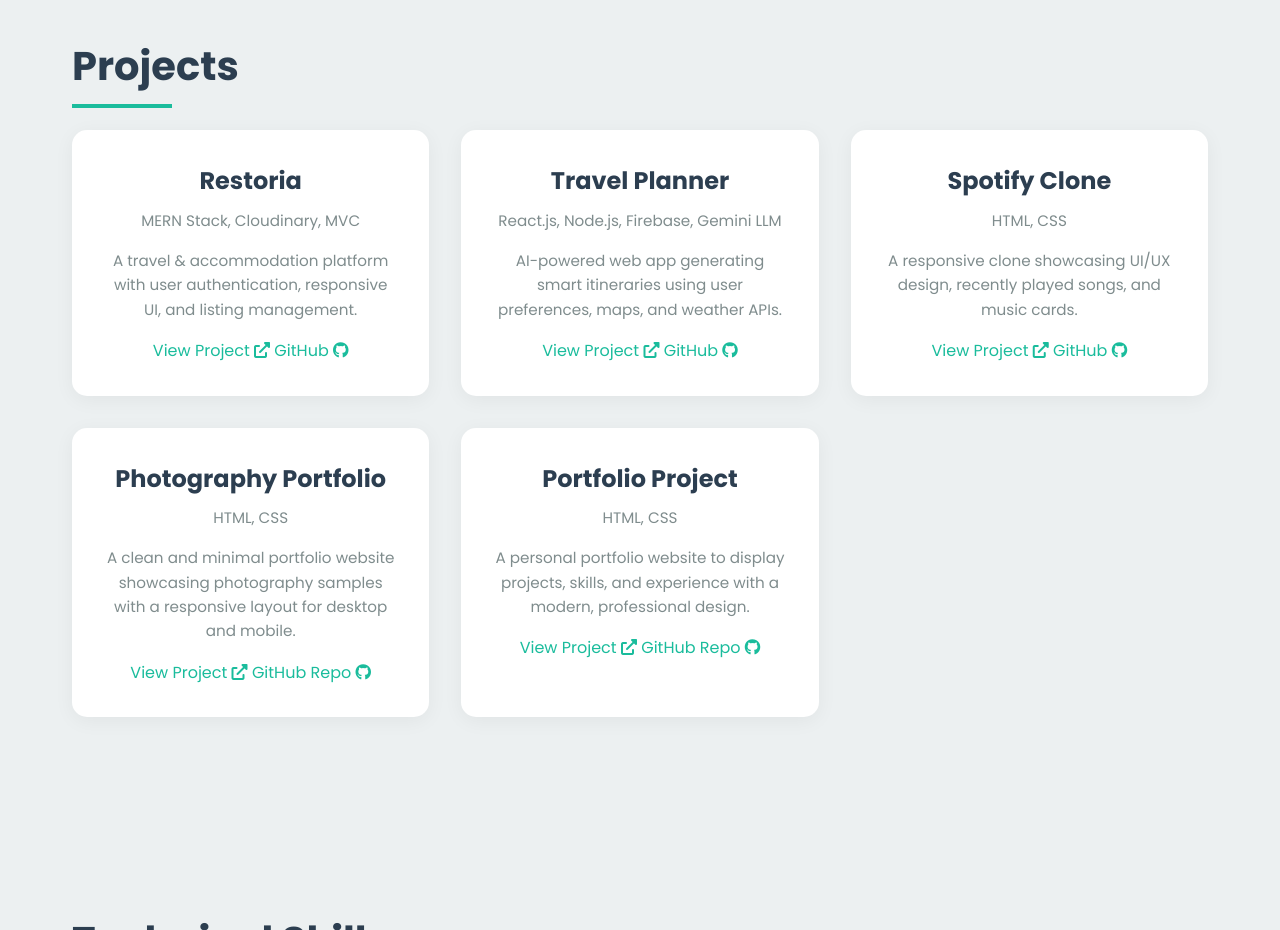
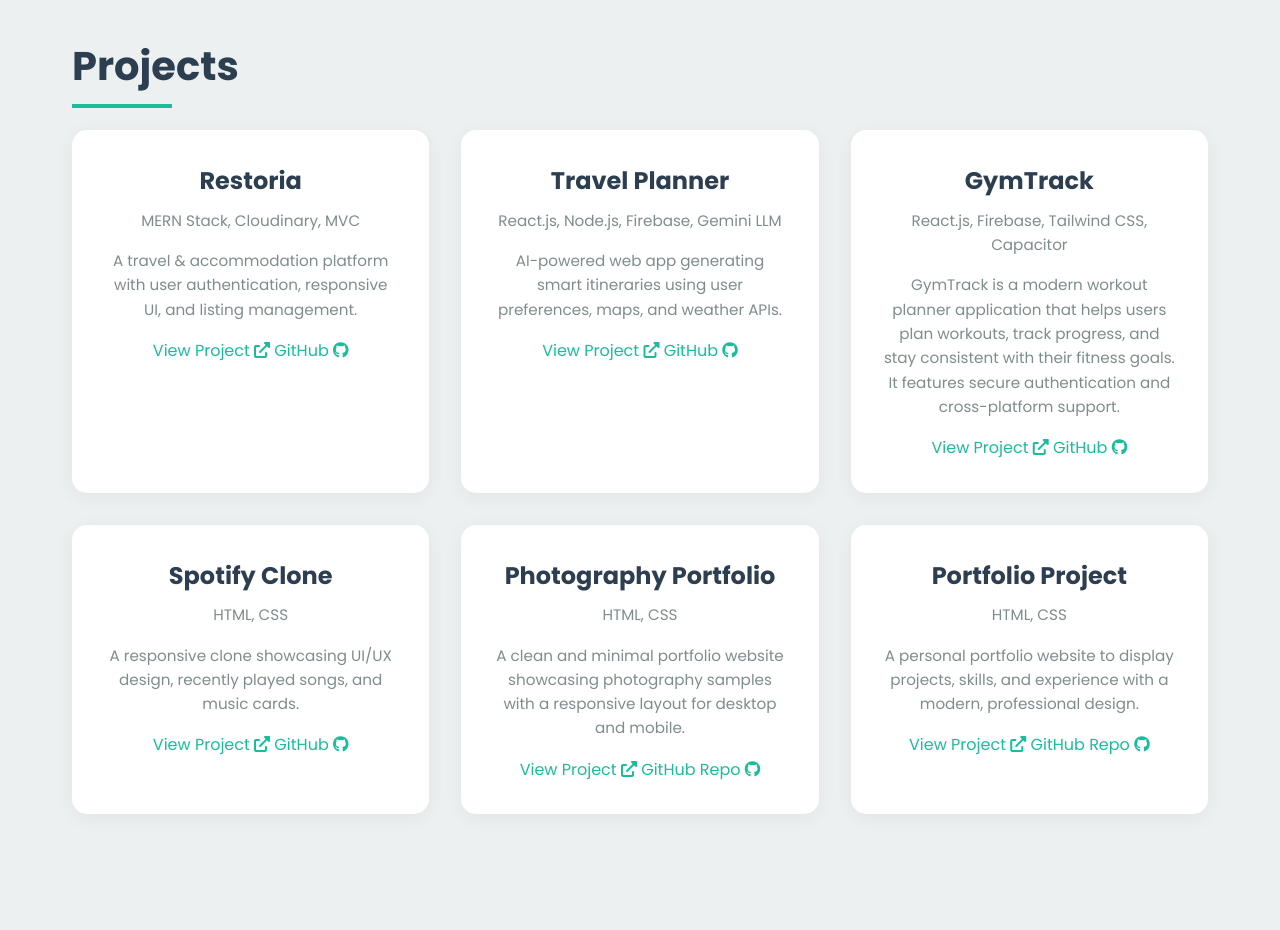
Before and after one commit to SambhavMishra8319/portfolio, a plain HTML site: page index.html in a window 1280 px wide. Shown: the part 1460-2390 px from the top of the page. Drawn offline with Linux system fonts and the light colour scheme.

Commit message:
Gymtrack added

```diff
--- a/index.html
+++ b/index.html
@@ -173,6 +173,36 @@
             ></a>
           </div>
         </div>
+ <!-- gymtrack -->
+        <div class="project-card">
+          <h3>GymTrack</h3>
+          <p class="project-tech">
+            React.js, Firebase, Tailwind CSS, Capacitor
+          </p>
+          <p>
+            GymTrack is a modern workout planner application that helps users
+            plan workouts, track progress, and stay consistent with their
+            fitness goals. It features secure authentication and cross-platform
+            support.
+          </p>
+          <div class="project-links">
+            <a
+              href="https://gymtrack-two.vercel.app/"
+              target="_blank"
+              class="link-btn"
+            >
+              View Project <i class="fas fa-external-link-alt"></i>
+            </a>
+            <a
+              href="https://github.com/SambhavMishra8319/Gym-Track"
+              target="_blank"
+              class="link-btn"
+            >
+              GitHub <i class="fab fa-github"></i>
+            </a>
+          </div>
+        </div>
+        <!-- sporty clone  -->
         <div class="project-card">
           <h3>Spotify Clone</h3>
           <p class="project-tech">HTML, CSS</p>
@@ -222,6 +252,8 @@
             </a>
           </div>
         </div>
+
+
 
         <!-- Portfolio Project -->
         <div class="project-card">
@@ -313,10 +345,7 @@
 
     <!-- Certificates Section -->
 
-    <section
-      id="certificate"
-      class="section certifications fade-in-up-delay"
-    >
+    <section id="certificate" class="section certifications fade-in-up-delay">
       <h2 class="section-title">Certifications</h2>
       <div class="certifications-grid projects-grid">
         <!-- DBMS and SQL Certification -->
```
